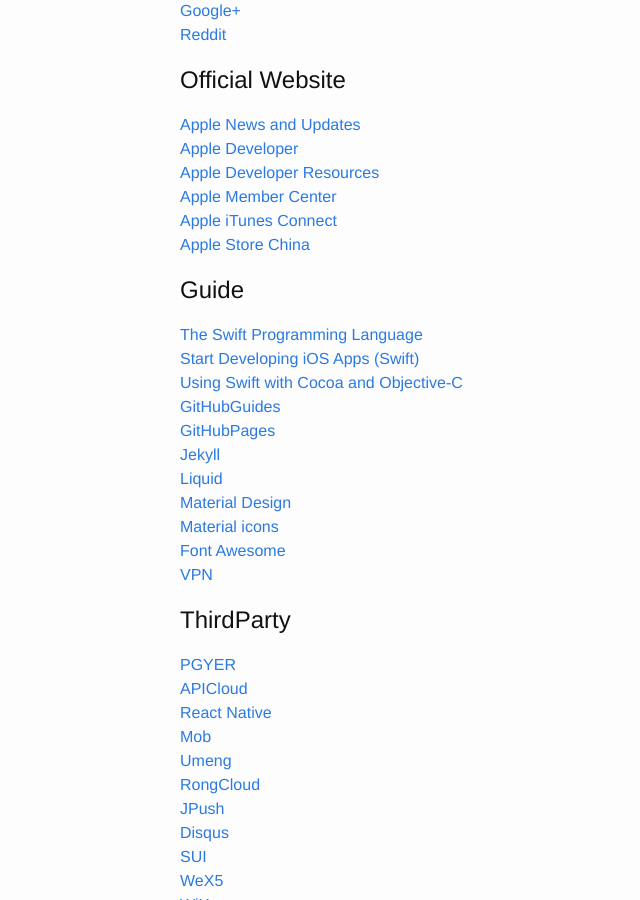
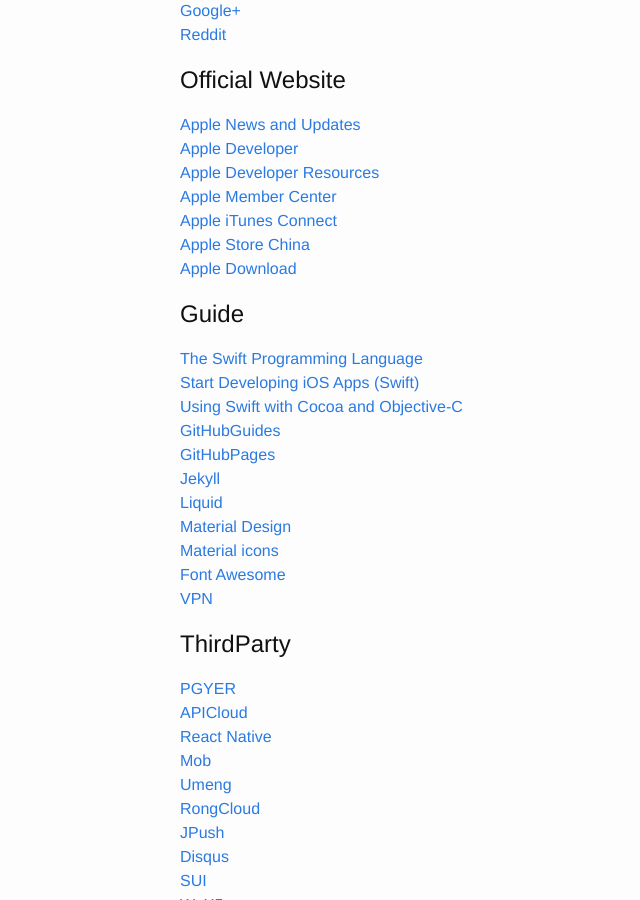
Before and after one commit to GeekRRK/GeekRRK.github.io, a Jekyll site: the page built from _posts/2015-12-24-Valuable websites.md, in a window 1280 px wide and 900 px high, scrolled down 478 px. Shown: the whole window, without its empty margins (90-730 px from the left). Built offline with Jekyll 4.4.1, drawn with Linux system fonts in a browser that asks for light colours.

Commit message:
Update Valuable websites

```diff
--- a/_posts/2015-12-24-Valuable websites.md
+++ b/_posts/2015-12-24-Valuable websites.md
@@ -26,6 +26,7 @@
 [Apple Member Center](https://developer.apple.com/membercenter)
 [Apple iTunes Connect](https://itunesconnect.apple.com)
 [Apple Store China](http://www.apple.com/cn)
+[Apple Download](https://developer.apple.com/download/more)
 
 # Guide
 [The Swift Programming Language](https://developer.apple.com/library/ios/documentation/Swift/Conceptual/Swift_Programming_Language/index.html)
```
